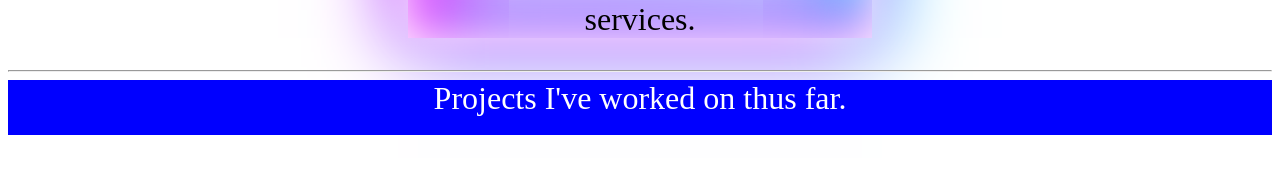
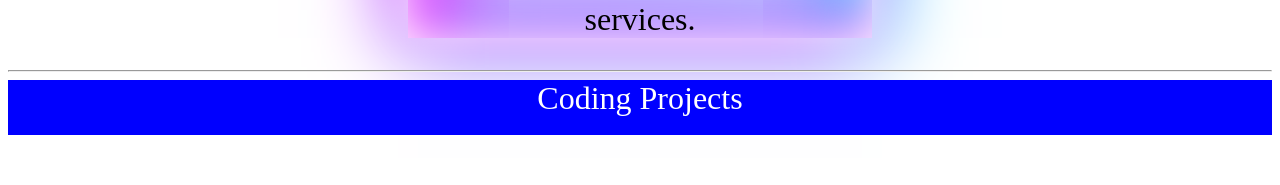
Before and after one commit to Johnny112F/Johnny112F, a plain HTML site: page index.html in a window 1280 px wide. Shown: the part 2045-2230 px from the top of the page. Drawn offline with Linux system fonts and the light colour scheme; files that its build step writes are made by us from their sources; files whose address does not match are found by name.

Commit message:
Update index.html

```diff
--- a/index.html
+++ b/index.html
@@ -13,7 +13,7 @@
         <a href="#aboutme">About Me</a>
         <a href="#resume">Resume</a>
         <a href="#contact">Contact</a></ul>
-        <a href=#projects>Projects</a>
+        <a href=#contentcenter>Projects</a>
     </h3>
     </nav>
 
@@ -48,7 +48,7 @@
     </div>
     <hr>
     <body id="projects">
-    <header id="projectheader">Projects I've worked on thus far.</header>
+    <header id="projectheader">Coding Projects</header>
     <div id="contentcenter">
         <h1><b><em>Stanford Code in Place Final Project</em></b></h1>
         <p>A basic math program to show how multiplication and division were accomplished in
```
